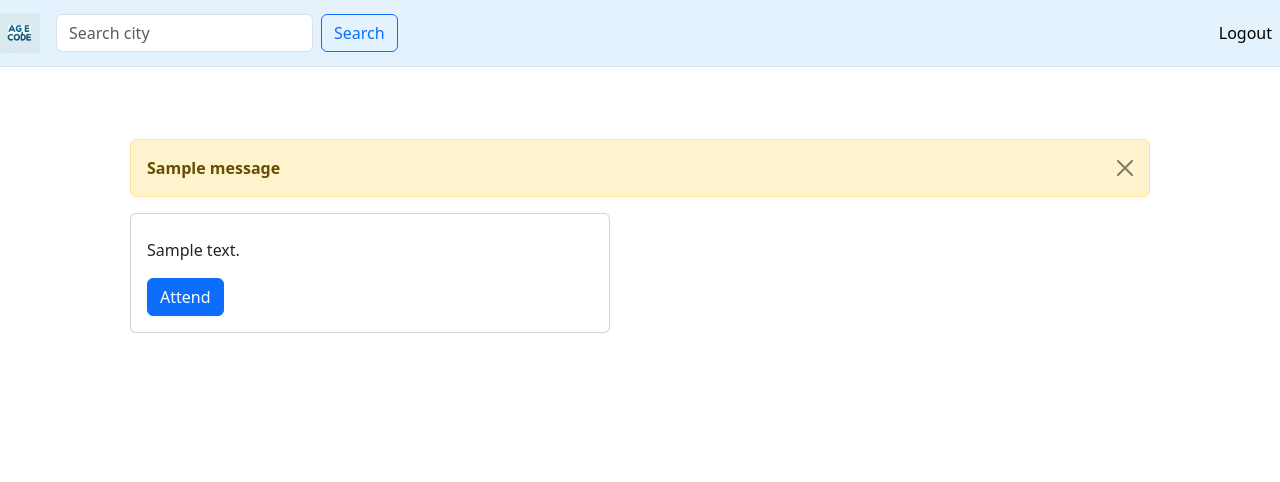
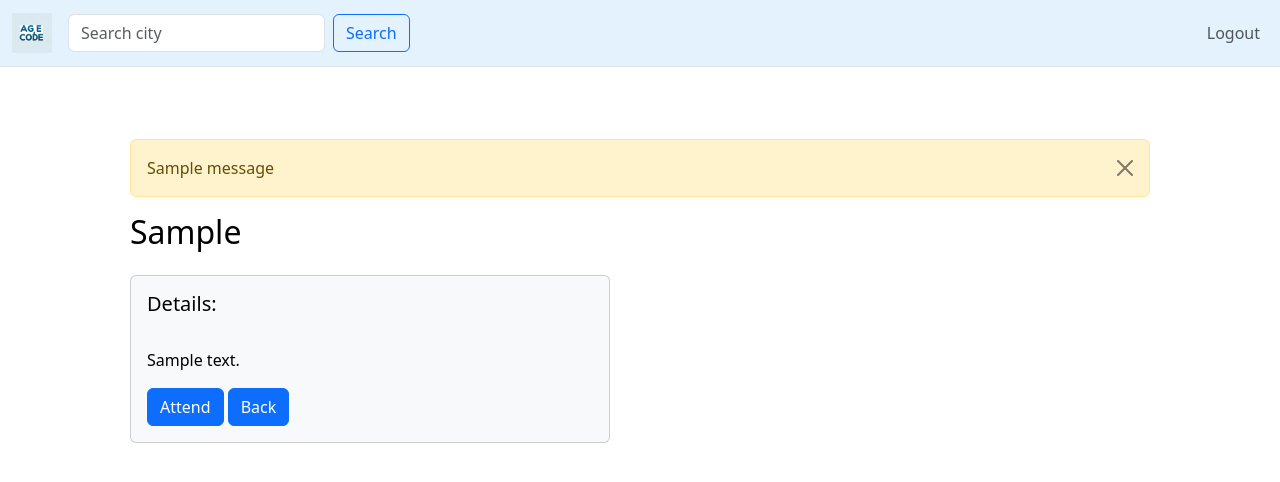
Before and after one commit to farrelljade/AgeCode, a Django app: page /events/1 in a window 1280 px wide. Shown: the top 482 px of the page. Run offline with Django 5.2, Linux system fonts and the light colour scheme; a user stored in the database is signed in; tables that the repository leaves empty hold one stand-in row (values such as "Sample post"); one stand-in notice (Sample message) is shown.

Commit message:
Refactor login page to a modal. Updated events details page.

```diff
--- a/agecode/templates/agecode/base.html
+++ b/agecode/templates/agecode/base.html
@@ -13,7 +13,7 @@
         {% if messages %}
           {% for message in messages %}
             <div class="alert alert-warning alert-dismissible fade show" role="alert">
-              <strong>{{ message }}</strong>
+              {{ message }}
               <button type="button" class="btn-close" data-bs-dismiss="alert" aria-label="Close"></button>
             </div>
           {% endfor %}
--- a/agecode/templates/agecode/details.html
+++ b/agecode/templates/agecode/details.html
@@ -1,13 +1,21 @@
 {% extends "agecode/base.html" %}
 
+{% block header %}
+<div class="mb-4">
+  <h2>{{ event_details.location }}</h2>
+</div>
+{% endblock header %}
+
 {% block content %}
-  <div class="card" style="width: 30rem;">
+  <div class="card text-bg-light" style="width: 30rem;">
     <div class="card-body">
-    <h5 class="card-title">{{ event.location }}</h5>
+    <h5 class="card-title">Details:</h5>
+    <br/>
     {% if event_details %}
       <p class="card-text">{{ event_details.description }}</p>
     {% endif %}
       <a href="#" class="btn btn-primary">Attend</a>
+      <a href="{% url 'agecode:events' %}" class="btn btn-primary">Back</a>
     </div>
   </div>
 {% endblock content %}
--- a/agecode/templates/agecode/events.html
+++ b/agecode/templates/agecode/events.html
@@ -16,6 +16,9 @@
         <div class="card-body">
           <h5 class="card-title">{{ event.location }}</h5>
           <p class="card-text">{{ event.title }}</p>
+          <figcaption class="blockquote-footer">
+            Organiser by <cite title="Source Title">{{ event.organizer }}</cite>
+          </figcaption>
           <a href="{% url 'agecode:details' event.id %}" class="btn btn-primary">Details</a>
           <a href="#" class="btn btn-primary">Attend</a>
         </div>
--- a/agecode/templates/agecode/home.html
+++ b/agecode/templates/agecode/home.html
@@ -3,7 +3,8 @@
 {% block content %}
 
 {% if user.is_authenticated %}
-  <h2>Welcome, {{ user }}👋</h2>
+  <h2>Welcome, {{ user }}👋</h2></br>
+  <h5>Search events near you.</h5>
 {% else %}
 
   <h2>AgeCode</h2>
--- a/agecode/templates/agecode/navbar.html
+++ b/agecode/templates/agecode/navbar.html
@@ -1,6 +1,6 @@
 {% load static %}
 
-<nav class="navbar navbar-expand-lg border-bottom border-body" style="background-color: #e3f2fd;>
+<nav class="navbar navbar-expand-lg border-bottom border-body" style="background-color: #e3f2fd;">
   <div class="container-fluid">
     <a class="navbar-brand" href="{% url 'agecode:home' %}">
       <img src="{% static 'agecode/images/agecode_logo.png' %}" alt="" width="40" height="40">
@@ -18,23 +18,51 @@
       {% if user.is_authenticated %}
       <ul class="navbar-nav">
           <li class="nav-item">
-            <a class="nav-link active btn btn-link" aria-current="page" href="{% url 'agecode:logout' %}">Logout</a>
+            <a class="nav-link btn btn-link" aria-current="page" href="{% url 'agecode:logout' %}">Logout</a>
           </li>
         </ul>
       {% else %}
       <ul class="navbar-nav">
         <li class="nav-item">
-          <a class="nav-link active btn btn-link" aria-current="page" href="{% url 'agecode:login' %}">Login</a>
+          <button type="button" class="nav-link btn btn-link" data-bs-toggle="modal" data-bs-target="#exampleModal">
+            Login
+          </button>
+          <div class="modal fade" id="exampleModal" tabindex="-1" aria-labelledby="exampleModalLabel" aria-hidden="true">
+            <div class="modal-dialog">
+              <div class="modal-content">
+                <div class="modal-header text-center">
+                  <h1 class="modal-title fs-5" id="exampleModalLabel">Login</h1>
+                  <button type="button" class="btn-close" data-bs-dismiss="modal" aria-label="Close"></button>
+                </div>
+                <div class="modal-body">
+                  <div class="col-md-6 offset-md-3">
+                    <form method="POST" action="{% url 'agecode:login' %}">
+                        {% csrf_token %}
+                        <div class="mb-3">
+                          <input type="text" class="form-control" name="username" placeholder="Username" required>
+                        </div>
+                        <br/>
+                        <div class="mb-3">
+                          <input type="password" class="form-control" name="password" placeholder="Password" required>
+                        </div>
+                        <br/>
+                        <div class="modal-footer justify-content-center">
+                          <button type="submit" class="btn btn-primary">Login</button>
+                        </div>
+                    </form>
+                  </div>
+                </div>
+              </div>
+            </div>
+          </div>
         </li>
       </ul>
-
       <ul class="navbar-nav">
           <li class="nav-item">
-            <a class="nav-link active btn btn-link" aria-current="page" href="{% url 'agecode:register' %}">Register</a>
+            <a class="nav-link btn btn-link" aria-current="page" href="{% url 'agecode:register' %}">Register</a>
           </li>
         </ul>
       {% endif %}
-
     </div>
   </div>
 </nav>
--- a/agecode/views.py
+++ b/agecode/views.py
@@ -23,8 +23,8 @@ def user_login(request):
             return redirect('agecode:home')
         else:
             # Return an invalid login error message.
-            messages.error(request, 'Invalid credentials. Please try again.')
-            return redirect('agecode:login')
+            messages.error(request, 'Invalid credentials.')
+            return redirect('agecode:home')
     else:
         return render(request, 'agecode/login.html')
 
```
